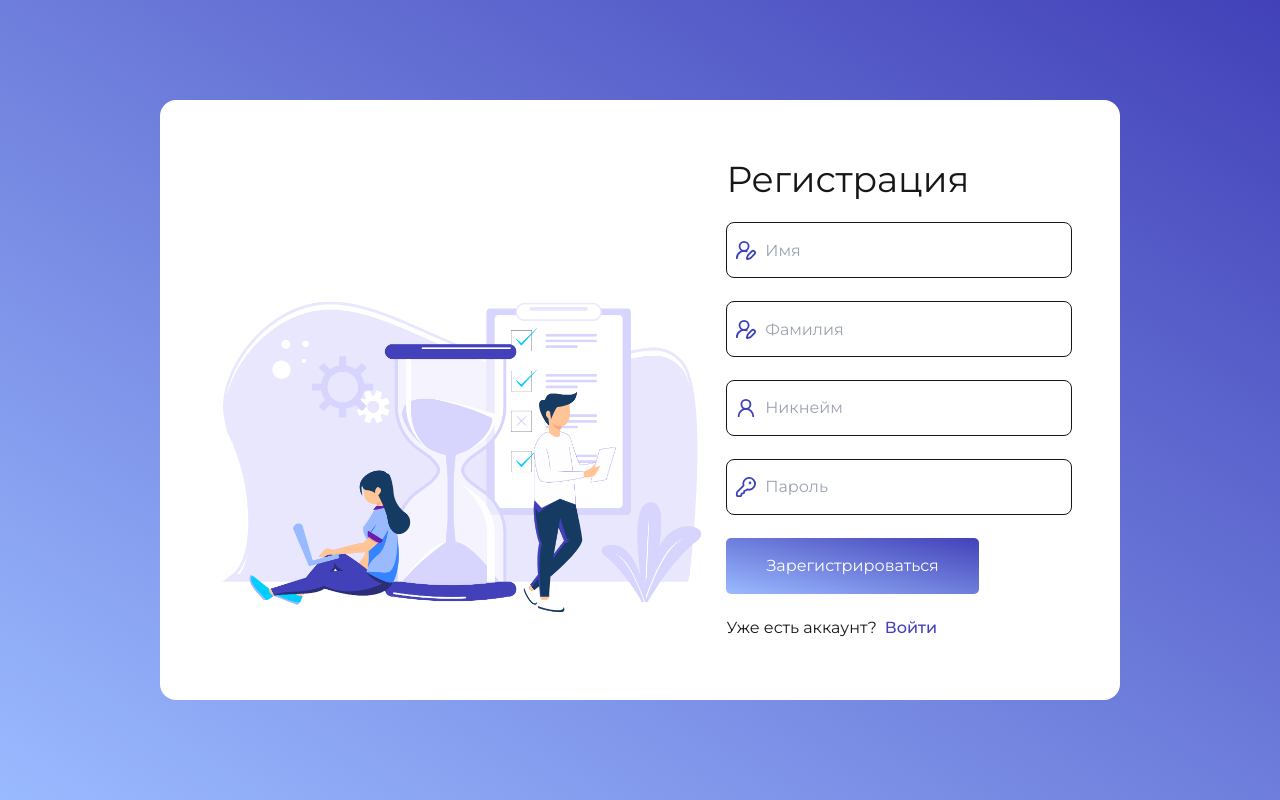
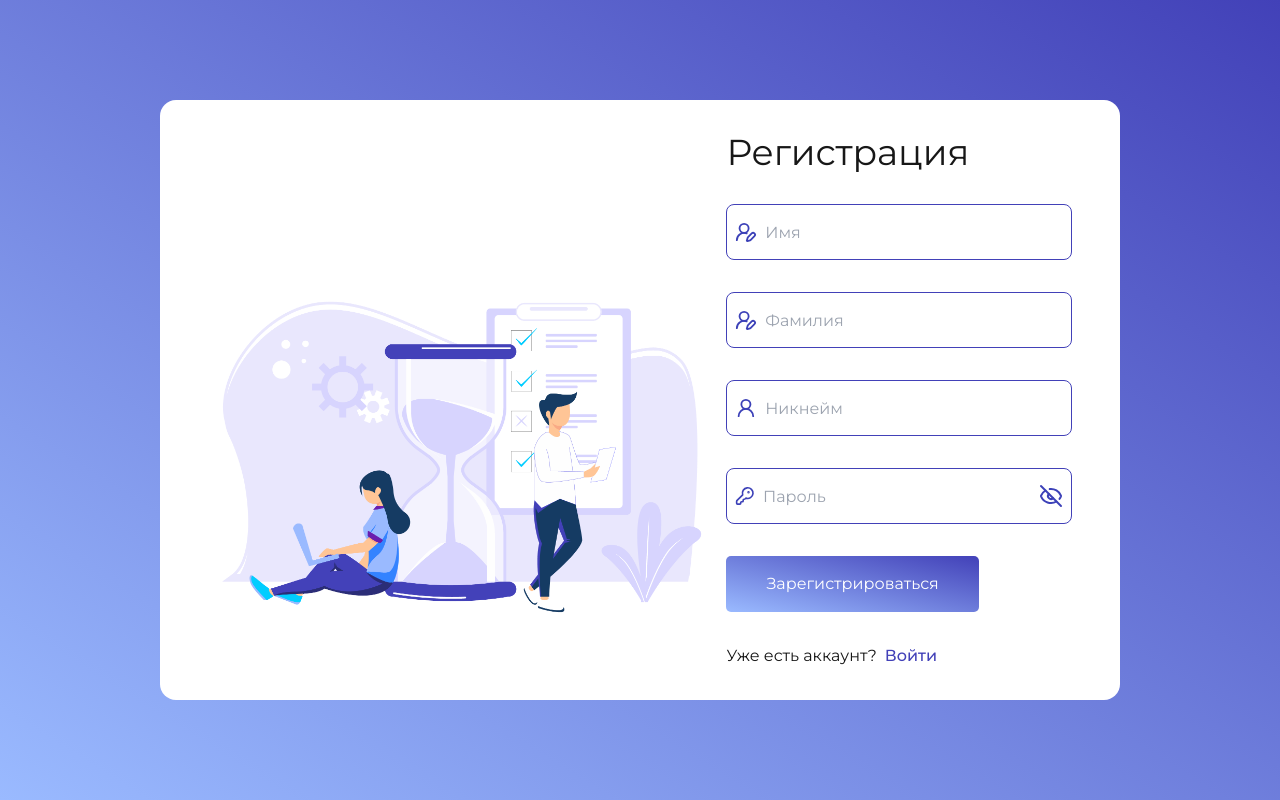
Before and after one commit to artyomkorshykau/nexter-frontend, a Next.js app: page / in a window 1280 px wide. Built offline with nearby package versions, Linux system fonts and the light colour scheme.

Commit message:
feat: add validate forms

```diff
--- a/package.json
+++ b/package.json
@@ -9,11 +9,13 @@
     "lint": "next lint"
   },
   "dependencies": {
+    "@hookform/resolvers": "^3.9.1",
     "lucide-react": "^0.468.0",
     "next": "15.1.0",
     "react": "^19.0.0",
     "react-dom": "^19.0.0",
     "react-hook-form": "^7.54.1",
+    "zod": "^3.24.1",
     "zustand": "^5.0.2"
   },
   "devDependencies": {
--- a/src/features/auth/login/LoginForm.tsx
+++ b/src/features/auth/login/LoginForm.tsx
@@ -3,25 +3,43 @@
 import { TextField } from '@/shared/components/TextField'
 import { KeyRound, UserRound } from 'lucide-react'
 import { Button } from '@/shared/components/Button'
-import { useAuthStore } from '@/features/auth/model/useAuthStore'
+import { authStore } from '@/features/auth/model/auth.store'
+import { useForm } from 'react-hook-form'
+import { zodResolver } from '@hookform/resolvers/zod'
+import { loginSchema } from '@/features/auth/login/model/login.schema'
 
 
 export const LoginForm = () => {
 
-  const { toggleAuthWidget } = useAuthStore()
+  const { toggleAuthWidget } = authStore()
+  const { register, handleSubmit, formState: { errors } } = useForm( { resolver: zodResolver( loginSchema ) } )
+
+  const onSubmit = data => console.log( data )
 
   return (
     <div className={ `w-[40%] h-full flex justify-center items-start flex-col gap-8 slide-in-left` }>
       <h1 className={ `text-4xl` }>Вход</h1>
+
+      <form
+        className={ `w-full flex justify-center items-start flex-col gap-8` }
+        onSubmit={ handleSubmit( onSubmit ) }
+      >
         <TextField
+          error={ errors?.nickname?.message }
           placeholder={ 'Никнейм' }
+          register={ register( 'nickname' ) }
           icon={ <UserRound color="#3c41b8"/> }
         />
         <TextField
+          error={ errors?.password?.message }
           placeholder={ 'Пароль' }
+          type={ 'password' }
+          register={ register( 'password' ) }
           icon={ <KeyRound color="#3c41b8"/> }
         />
         <Button text={ 'Войти' }/>
+      </form>
+
       <div className={ `flex gap-2` }>
         <p>Нет аккаунта?</p>
         <button
--- /dev/null
+++ b/src/features/auth/login/model/login.schema.ts
@@ -0,0 +1,7 @@
+import { z } from 'zod'
+
+
+export const loginSchema = z.object( {
+  nickname: z.string().max( 10, 'Никнейм не должен иметь больше 10 символов' ).min( 3, 'Никнейм должен иметь минимум 3 символа' ),
+  password: z.string().max( 10, 'Пароль не должен иметь больше 10 символов' ).min( 3, 'Пароль должен иметь минимум 3 символа' )
+} )
--- /dev/null
+++ b/src/features/auth/model/auth.store.ts
@@ -0,0 +1,11 @@
+import { create } from 'zustand'
+import { AuthStoreType } from '@/features/auth/model/auth.store.types'
+
+
+export const authStore = create<AuthStoreType>( ( set ) => ( {
+
+  isLogin: false,
+
+  toggleAuthWidget: () => set( ( state ) => ( { isLogin: !state.isLogin } ) )
+
+} ) )
--- a/src/features/auth/model/useAuthStore.ts
+++ /dev/null
@@ -1,20 +0,0 @@
-import { create } from 'zustand'
-
-
-type State = {
-  isLogin: boolean
-}
-
-type Actions = {
-  toggleAuthWidget: () => void
-}
-
-type AuthStoreType = State & Actions
-
-export const useAuthStore = create<AuthStoreType>( ( set ) => ( {
-
-  isLogin: false,
-
-  toggleAuthWidget: () => set( ( state ) => ( { isLogin: !state.isLogin } ) )
-
-} ) )
--- a/src/features/auth/register/RegisterForm.tsx
+++ b/src/features/auth/register/RegisterForm.tsx
@@ -3,33 +3,53 @@
 import { TextField } from '@/shared/components/TextField'
 import { KeyRound, UserRound, UserRoundPen } from 'lucide-react'
 import { Button } from '@/shared/components/Button'
-import { useAuthStore } from '@/features/auth/model/useAuthStore'
+import { authStore } from '@/features/auth/model/auth.store'
+import { useForm } from 'react-hook-form'
+import { zodResolver } from '@hookform/resolvers/zod'
+import { registerSchema } from '@/features/auth/register/model/register.schema'
 
 
 export const RegisterForm = () => {
 
-  const { toggleAuthWidget } = useAuthStore()
+  const { toggleAuthWidget } = authStore()
+  const { register, handleSubmit, formState: { errors } } = useForm( { resolver: zodResolver( registerSchema ) } )
+
+  const onSubmit = data => console.log( errors )
 
   return (
-    <div className={ `w-[40%] h-full flex justify-around items-start flex-col slide-in-right` }>
+    <div className={ `w-[40%] h-full flex justify-center items-start flex-col gap-8 slide-in-right` }>
       <h1 className={ `text-4xl` }>Регистрация</h1>
+
+      <form
+        className={ ` w-full flex justify-center items-start flex-col gap-8` }
+        onSubmit={ handleSubmit( onSubmit ) }
+      >
         <TextField
           placeholder={ 'Имя' }
+          register={ register( 'firstname' ) }
           icon={ <UserRoundPen color="#3c41b8"/> }
         />
         <TextField
           placeholder={ 'Фамилия' }
+          register={ register( 'lastname' ) }
           icon={ <UserRoundPen color="#3c41b8"/> }
         />
         <TextField
+          error={ errors?.nickname?.message }
           placeholder={ 'Никнейм' }
+          register={ register( 'nickname' ) }
           icon={ <UserRound color="#3c41b8"/> }
         />
         <TextField
+          error={ errors?.password?.message }
           placeholder={ 'Пароль' }
+          register={ register( 'password' ) }
+          type={ 'password' }
           icon={ <KeyRound color="#3c41b8"/> }
         />
         <Button text={ 'Зарегистрироваться' }/>
+      </form>
+
       <div className={ `flex gap-2` }>
         <p>Уже есть аккаунт?</p>
         <button
--- /dev/null
+++ b/src/features/auth/register/model/register.schema.ts
@@ -0,0 +1,9 @@
+import { z } from 'zod'
+
+
+export const registerSchema = z.object( {
+  firstname: z.string(),
+  lastname: z.string(),
+  nickname: z.string().max( 10, 'Никнейм не должен иметь больше 10 символов' ).min( 3, 'Никнейм должен иметь минимум 3 символа' ),
+  password: z.string().max( 10, 'Пароль не должен иметь больше 10 символов' ).min( 3, 'Пароль должен иметь минимум 3 символа' )
+} )
--- a/src/shared/components/TextField.tsx
+++ b/src/shared/components/TextField.tsx
@@ -1,20 +1,50 @@
 'use client'
 
-import { InputHTMLAttributes, ReactNode } from 'react'
+import { InputHTMLAttributes, ReactNode, useState } from 'react'
+import { UseFormRegisterReturn } from 'react-hook-form'
+import { Eye, EyeOff, TriangleAlert } from 'lucide-react'
 
 
 type Props = {
   icon?: ReactNode
+  register?: UseFormRegisterReturn
+  error?: string
 } & InputHTMLAttributes<HTMLInputElement>
 
-export const TextField = ( { icon, ...inputProps }: Props ) => {
+export const TextField = ( { icon, register, error, ...inputProps }: Props ) => {
+
+  const [ hide, setHide ] = useState( true )
+
   return (
-    <div className={ `flex items-center border border-text h-14 w-full p-2 rounded-[8px] gap-2` }>
-      { icon }
-      <input
-        { ...inputProps }
-        className={ `w-full h-full outline-none` }
-      />
+
+    <div className={ `w-full relative` }>
+
+      <div className={ `flex items-center border border-primary h-14 w-full p-2 rounded-[8px] gap-2` }>
+        { icon }
+        <input
+          { ...inputProps }
+          { ...register }
+          className={ `w-full h-full outline-none` }
+          type={ inputProps.type === 'password' && hide ? 'password' : 'text' }
+        />
+        { inputProps.type === 'password' && <div
+          onClick={ () => setHide( !hide ) }
+          className={ `hover:cursor-pointer` }
+        >
+          { !hide
+            ? <Eye color="#3c41b8"/>
+            : <EyeOff color="#3c41b8"/> }
+        </div> }
+
+      </div>
+
+      { error && <div className={ `flex justify-start items-center gap-1 absolute text-[14px] text-red-600` }>
+        <TriangleAlert size={ 14 } color={ '#dc2626' }/>
+        { error }
+
+      </div> }
+
     </div>
+
   )
 }
--- a/src/widget/auth/AuthWidget.tsx
+++ b/src/widget/auth/AuthWidget.tsx
@@ -1,6 +1,6 @@
 'use client'
 
-import { useAuthStore } from '@/features/auth/model/useAuthStore'
+import { authStore } from '@/features/auth/model/auth.store'
 import { LoginForm } from '@/features/auth/login/LoginForm'
 import { LoginImage } from '@/features/auth/login/LoginImage'
 import { RegisterImage } from '@/features/auth/register/RegisterImage'
@@ -9,19 +9,16 @@ import { RegisterForm } from '@/features/auth/register/RegisterForm'
 
 export const AuthWidget = () => {
 
-  const { isLogin } = useAuthStore()
+  const { isLogin } = authStore()
 
-  return isLogin ?
-    <div
-      className={ 'flex justify-center items-center w-3/4 h-3/4 bg-white rounded-2xl p-12 slide-top-animation' }
-    >
+  return isLogin
+
+    ? <div className={ 'flex justify-center items-center w-3/4 h-3/4 bg-white rounded-2xl p-12 slide-top-animation' }>
       <LoginForm/>
       <LoginImage/>
     </div>
-    :
-    <div
-      className={ 'flex justify-center items-center w-3/4 h-3/4 bg-white rounded-2xl p-12 slide-top-animation' }
-    >
+
+    : <div className={ 'flex justify-center items-center w-3/4 h-3/4 bg-white rounded-2xl p-12 slide-top-animation' }>
       <RegisterImage/>
       <RegisterForm/>
     </div>
```
Also changed, not shown: src/features/auth/model/auth.store.types.ts (added, +11 -0 lines), 1 other file (tests, documents, lock files or other folders). Lines whose indentation alone changed are shown as unchanged.
